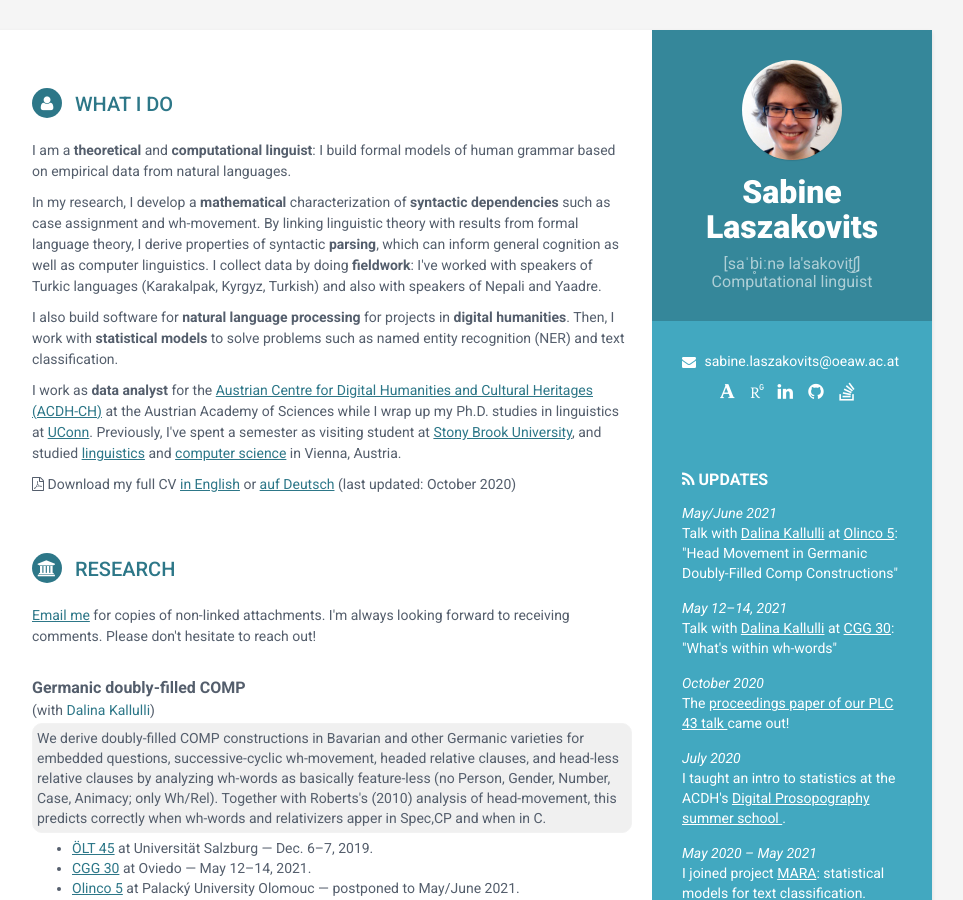
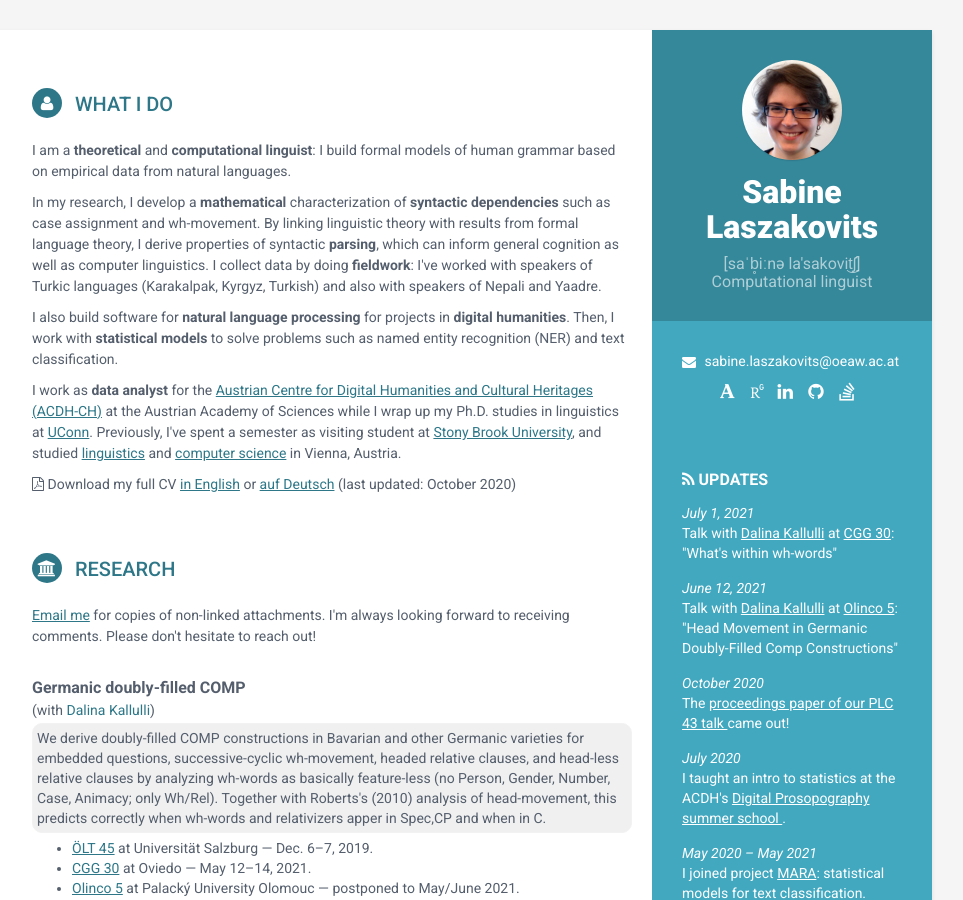
Before and after one commit to laszabine/laszabine.github.io, a Jekyll site: the page built from index.html, in a window 1280 px wide and 900 px high. Shown: the whole window, without its empty margins (188-1151 px from the left). Built offline with Jekyll 4.4.1, drawn with Linux system fonts in a browser that asks for light colours.

Commit message:
added dates for olinco and cgg

```diff
--- a/_includes/updates.html
+++ b/_includes/updates.html
@@ -5,22 +5,22 @@
   </h2>
 
   <div class="item">
-    <div class="when">May/June 2021</div>
+    <div class="when">July 1, 2021</div>
+    <div class="details">
+      Talk
+        with <a href="{{site.dalinakallulli}}" target="_blank">Dalina Kallulli</a>
+        at <a href="https://30cggovd.wixsite.com/30cggovd" target="_blank">CGG 30</a>:
+        &quot;What's within wh-words&quot;
+    </div>
+  </div>
+
+  <div class="item">
+    <div class="when">June 12, 2021</div>
     <div class="details">
       Talk
         with <a href="{{site.dalinakallulli}}" target="_blank">Dalina Kallulli</a>
         at <a href="http://olinco.upol.cz/" target="_blank">Olinco 5</a>:
         &quot;Head Movement in Germanic Doubly-Filled Comp Constructions&quot;
-    </div>
-  </div>
-
-  <div class="item">
-    <div class="when">May 12&ndash;14, 2021</div>
-    <div class="details">
-      Talk
-        with <a href="{{site.dalinakallulli}}" target="_blank">Dalina Kallulli</a>
-        at <a href="https://30cggovd.wixsite.com/30cggovd" target="_blank">CGG 30</a>:
-        &quot;What's within wh-words&quot;
     </div>
   </div>
 
```
